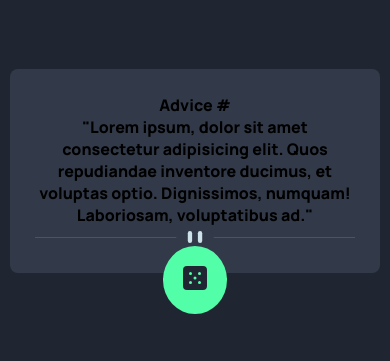
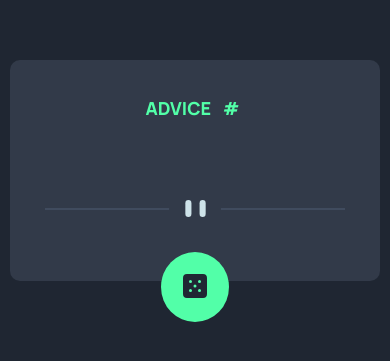
Before and after one commit to geekSamarth/Advice-generator-App, a plain HTML site: page index.html in a window 390 px wide. Shown: the part 231-592 px from the top of the page. Drawn offline with Linux system fonts and the light colour scheme.

Commit message:
Adding all styles and responsiveness.

```diff
--- a/index.html
+++ b/index.html
@@ -10,10 +10,10 @@
 <body>
   <main class="content_wrapper">
     <article class="container">
-      <span>Advice #<small id="adviceId"></small></span>
-      <div class="generatedAdvice">"Lorem ipsum, dolor sit amet consectetur adipisicing elit. Quos repudiandae inventore ducimus, et voluptas optio. Dignissimos, numquam! Laboriosam, voluptatibus ad."</div>
+      <span>Advice  #<small id="adviceId"></small></span>
+      <div class="generatedAdvice"></div>
       <div class="partitionImage">
-        <img src="./images/pattern-divider-desktop.svg" alt="">
+        <img src="./images/pattern-divider-desktop.svg" alt="" id="divider">
       </div>
 
     </article>
--- a/style.css
+++ b/style.css
@@ -1,18 +1,18 @@
-@import url('https://fonts.googleapis.com/css2?family=Manrope:wght@800&display=swap');
-*{
+@import url("https://fonts.googleapis.com/css2?family=Manrope:wght@800&display=swap");
+* {
   margin: 0;
   padding: 0;
   box-sizing: border-box;
-    font-family: 'Manrope', sans-serif;
+  font-family: "Manrope", sans-serif;
 }
-:root{
-    --ligh-cyan:hsl(193, 38%, 86%);
-    --neon-green:hsl(150, 100%, 66%);
-    --grayish-blue:hsl(217, 19%, 38%);
-    --dark-grayish-blue:hsl(217, 19%, 24%);
-    --dark-blue:hsl(218, 23%, 16%);
+:root {
+  --ligh-cyan: hsl(193, 38%, 86%);
+  --neon-green: hsl(150, 100%, 66%);
+  --grayish-blue: hsl(217, 19%, 38%);
+  --dark-grayish-blue: hsl(217, 19%, 24%);
+  --dark-blue: hsl(218, 23%, 16%);
 }
-.content_wrapper{
+.content_wrapper {
   min-height: 100vh;
   display: flex;
   flex-direction: column;
@@ -20,23 +20,50 @@
   align-items: center;
   background-color: var(--dark-blue);
 }
-.container{
-    width: 450px;
+.container {
+  display: flex;
+  flex-direction: column;
+  align-items: center;
+  width: 35rem;
   max-width: 95%;
   background-color: var(--dark-grayish-blue);
-    border-radius: 8px;
-    padding: 25px;
+  border-radius: 10px;
+  padding: 2.2rem;
   text-align: center;
 }
-.partitionImage img{
+.container span {
+  font-size: 18px;
+  word-spacing: 0.5rem;
+  text-transform: uppercase;
+  color: var(--neon-green);
+  margin-bottom: 1rem;
+}
+#adviceId {
+  font-size: 18px;
+  margin-left: 0.3rem;
+  letter-spacing: 3px;
+}
+.generatedAdvice {
+  width: 100%;
+  height: 6rem;
+  font-size: 24px;
+  color: var(--ligh-cyan);
+  margin-top: 0.5rem;
+  margin-bottom: 2rem;
+}
+.partitionImage {
+  width: 100%;
+  margin: 1.5rem 0;
+}
+.partitionImage img {
   width: 100%;
 }
-.dicebtn{
+.dicebtn {
   display: flex;
   justify-content: center;
   align-items: center;
 }
-.btn{
+.btn {
   border: none;
   border-radius: 50%;
   padding: 20px;
@@ -44,10 +71,22 @@
   background-color: var(--neon-green);
   cursor: pointer;
 }
-.btn img{
-    margin:0 auto 0 auto;
+.btn img {
+  margin: 2px 2px 0 2px;
 }
-.btn:hover{
-    box-shadow: 0 0 25px 8px var(--neon-green);
+.btn:hover {
+  box-shadow: 0 0 2rem var(--neon-green);
   transition: box-shadow 0.1s ease;
 }
+
+/* adding media queries for responsive design */
+
+@media screen and (max-width: 500px) {
+  .generatedAdvice{
+    height: auto;
+    font-size: 22px;
+  }
+  #divider {
+    content: url("./images/pattern-divider-mobile.svg");
+  }
+}
```
Lines whose indentation alone changed are shown as unchanged.
